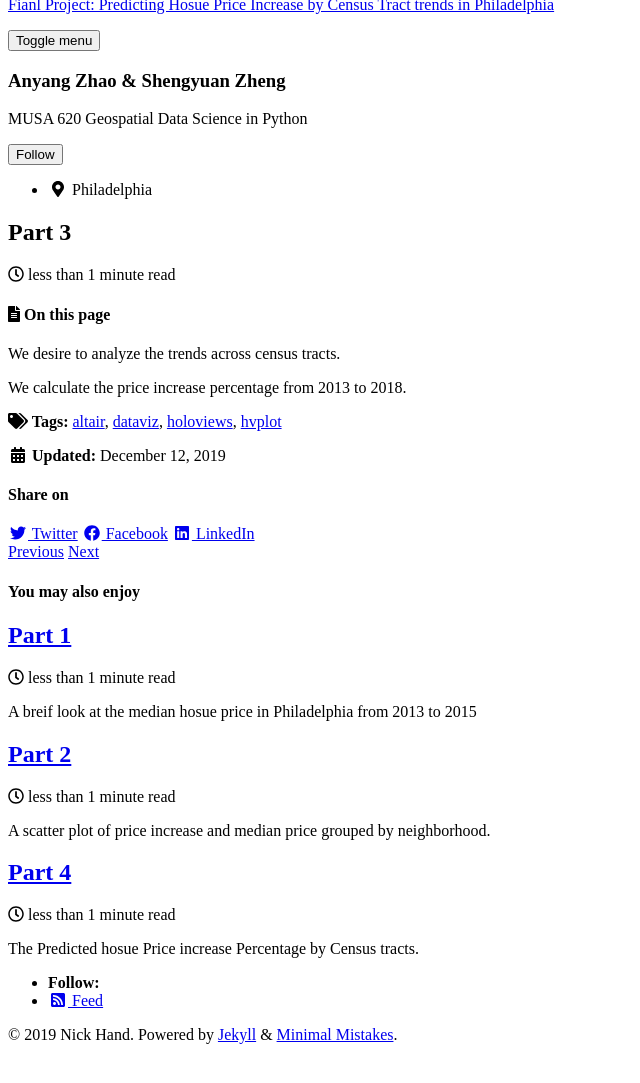
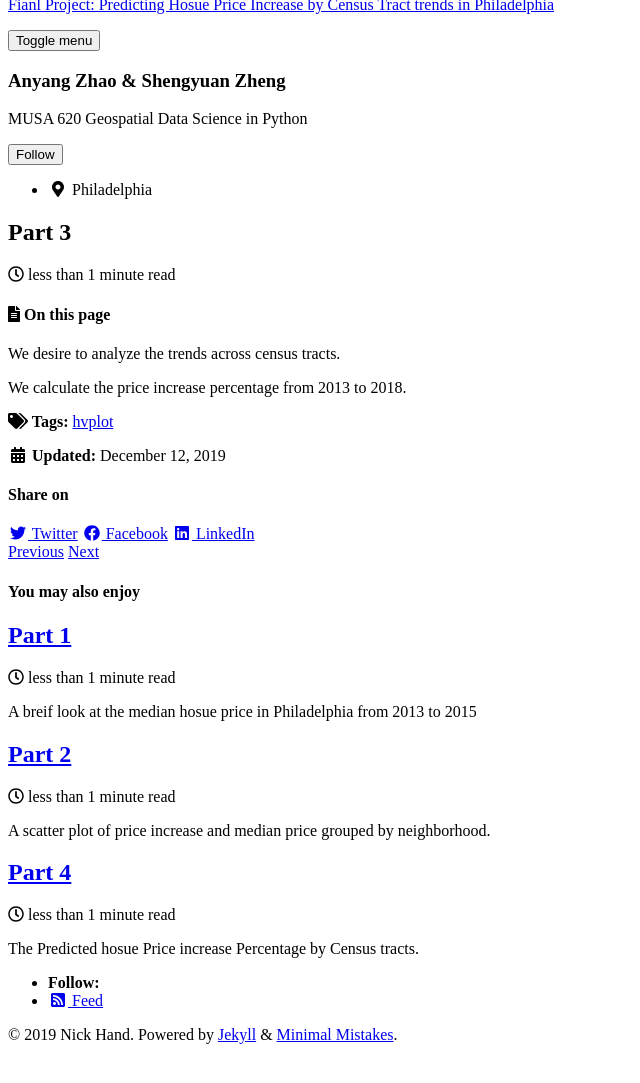
Before and after one commit to zhaoanyang36/house_price_prediction, a Jekyll site: the page built from _posts/2019-12-12-Part-3.md, in a window 1280 px wide, cut to the strip 112-1226 px from the top of the page. Shown: the top 1083 px of the strip, without its empty margins (0-640 px from the left). Built offline with Jekyll 4.4.1, drawn with Linux system fonts in a browser that asks for light colours; cached includes are drawn as plain includes; nearby versions of some CDN libraries.

Commit message:
Update 2019-12-12-Part-3.md

```diff
--- a/_posts/2019-12-12-Part-3.md
+++ b/_posts/2019-12-12-Part-3.md
@@ -2,7 +2,7 @@
 title: "Part 3"
 date: 2019-12-12
 published: true
-tags: [dataviz, altair, hvplot, holoviews]
+tags: [hvplot]
 excerpt: "The house price increase percentage from 2013 to 2018 by census tracts."
 hv-loader:
   hv-chart-1: "charts/c.html"
```
